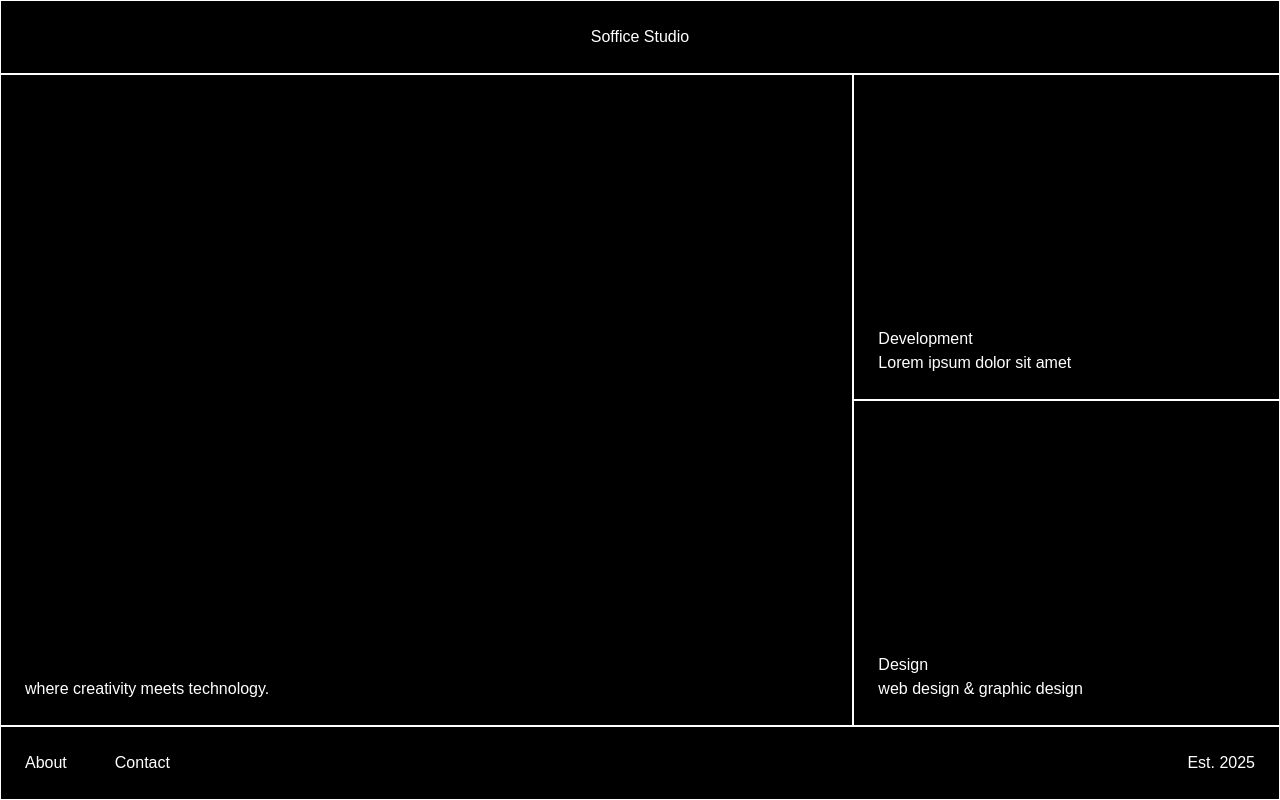
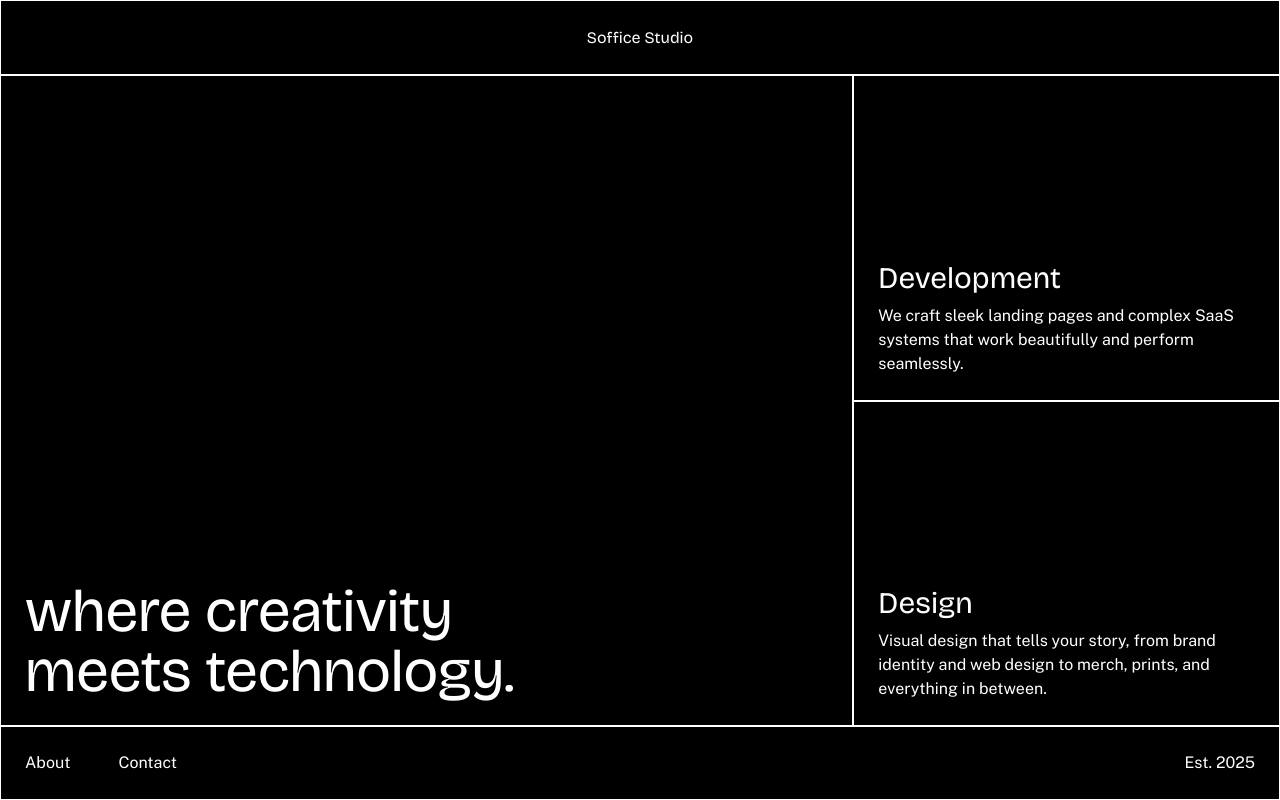
Before and after one commit to ValentinaValverde/sofficestudio, a Next.js app: page / in a window 1280 px wide. Built offline with nearby package versions, Linux system fonts and the light colour scheme.

Commit message:
update copy and fonts

```diff
--- a/app/globals.css
+++ b/app/globals.css
@@ -8,8 +8,8 @@
 @theme inline {
   --color-background: var(--background);
   --color-foreground: var(--foreground);
-  --font-sans: var(--font-geist-sans);
-  --font-mono: var(--font-geist-mono);
+  --font-sans: var(--font-public-sans);
+  --font-mono: var(--font-bricolage-grotesque);
 }
 
 /* @media (prefers-color-scheme: dark) {
@@ -24,5 +24,24 @@ body {
   background-color: black;
   /* color: var(--foreground); */
   color: white;
-  font-family: Arial, Helvetica, sans-serif;
 }
+
+p {
+  font-family: var(--font-public-sans);
+}
+
+a {
+  font-family: var(--font-public-sans);
+}
+
+h1 {
+  font-family: var(--font-bricolage-grotesque);
+}
+
+h2 {
+  font-family: var(--font-bricolage-grotesque);
+}
+
+h3 {
+  font-family: var(--font-bricolage-grotesque);
+}
--- a/app/layout.tsx
+++ b/app/layout.tsx
@@ -1,16 +1,16 @@
 import type { Metadata } from 'next';
-import { Geist, Geist_Mono } from 'next/font/google';
+import { Bricolage_Grotesque, Public_Sans } from 'next/font/google';
 import './globals.css';
 import Navbar from '@/components/Navbar';
 import Footer from '@/components/Footer';
 
-const geistSans = Geist({
-  variable: '--font-geist-sans',
+const bricolageGrotesque = Bricolage_Grotesque({
+  variable: '--font-bricolage-grotesque',
   subsets: ['latin'],
 });
 
-const geistMono = Geist_Mono({
-  variable: '--font-geist-mono',
+const publicSans = Public_Sans({
+  variable: '--font-public-sans',
   subsets: ['latin'],
 });
 
@@ -27,7 +27,7 @@ export default function RootLayout({
   return (
     <html lang="en">
       <body
-        className={`${geistSans.variable} ${geistMono.variable} antialiased min-h-screen flex flex-col`}
+        className={`${bricolageGrotesque.variable} ${publicSans.variable} antialiased min-h-screen flex flex-col`}
       >
         <Navbar />
         <main className="flex-1 flex">{children}</main>
--- a/components/MainBlock.tsx
+++ b/components/MainBlock.tsx
@@ -1,7 +1,9 @@
 export default function MainBlock() {
   return (
     <div className="w-full md:w-2/3 flex items-end border border-white p-6 h-[400px] md:h-auto">
-      <p>where creativity meets technology.</p>
+      <h1 className="text-6xl">
+        where creativity <br /> meets technology.
+      </h1>
     </div>
   );
 }
--- a/components/Navbar.tsx
+++ b/components/Navbar.tsx
@@ -3,7 +3,9 @@ import Link from 'next/link';
 export default function Navbar() {
   return (
     <div className="w-screen border border-white p-6 text-center">
-      <Link href="/">Soffice Studio</Link>
+      <Link href="/" className="!font-mono">
+        Soffice Studio
+      </Link>
     </div>
   );
 }
--- a/components/SidebarBlock.tsx
+++ b/components/SidebarBlock.tsx
@@ -11,8 +11,8 @@ export default function SidebarBlock({
 }) {
   return (
     <Link href={link} className="w-full h-full">
-      <div className="border border-white p-6 hover:bg-white hover:text-black duration-500 flex flex-col justify-end h-full">
-        <p>{title}</p>
+      <div className="border border-white p-6 hover:bg-white hover:text-black duration-500 flex flex-col justify-end h-full gap-2">
+        <h3 className="text-3xl">{title}</h3>
         <p>{description}</p>
       </div>
     </Link>
--- a/lib/constants.ts
+++ b/lib/constants.ts
@@ -1,12 +1,14 @@
 export const sidebarBlockData = [
   {
     title: 'Development',
-    description: 'Lorem ipsum dolor sit amet',
+    description:
+      'We craft sleek landing pages and complex SaaS systems that work beautifully and perform seamlessly.',
     link: '/development',
   },
   {
     title: 'Design',
-    description: 'web design & graphic design',
+    description:
+      'Visual design that tells your story, from brand identity and web design to merch, prints, and everything in between.',
     link: '/design',
   },
 ];
```
